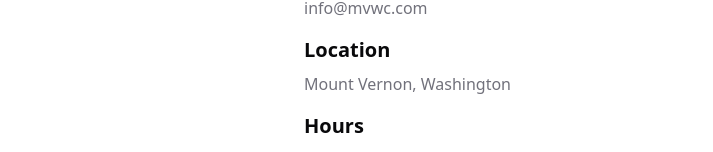
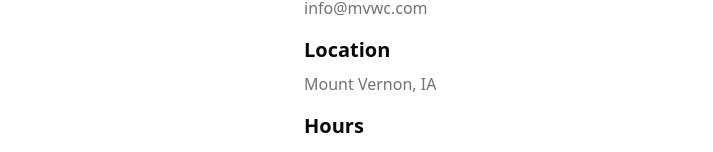
Before and after one commit to josh-frost/mvwc-web, a Next.js app: page /contact in a window 1280 px wide. Shown: the part 329-481 px from the top of the page, without its empty margins (0-713 px from the left). Built offline with nearby package versions, Linux system fonts and the light colour scheme.

Commit message:
fix: mount vernon ia

```diff
--- a/app/contact/page.tsx
+++ b/app/contact/page.tsx
@@ -14,7 +14,7 @@ export default function ContactPage() {
             </div>
             <div>
               <h2 className="text-xl font-semibold mb-2">Location</h2>
-              <p className="text-muted-foreground">Mount Vernon, Washington</p>
+              <p className="text-muted-foreground">Mount Vernon, IA</p>
             </div>
             <div>
               <h2 className="text-xl font-semibold mb-2">Hours</h2>
```
